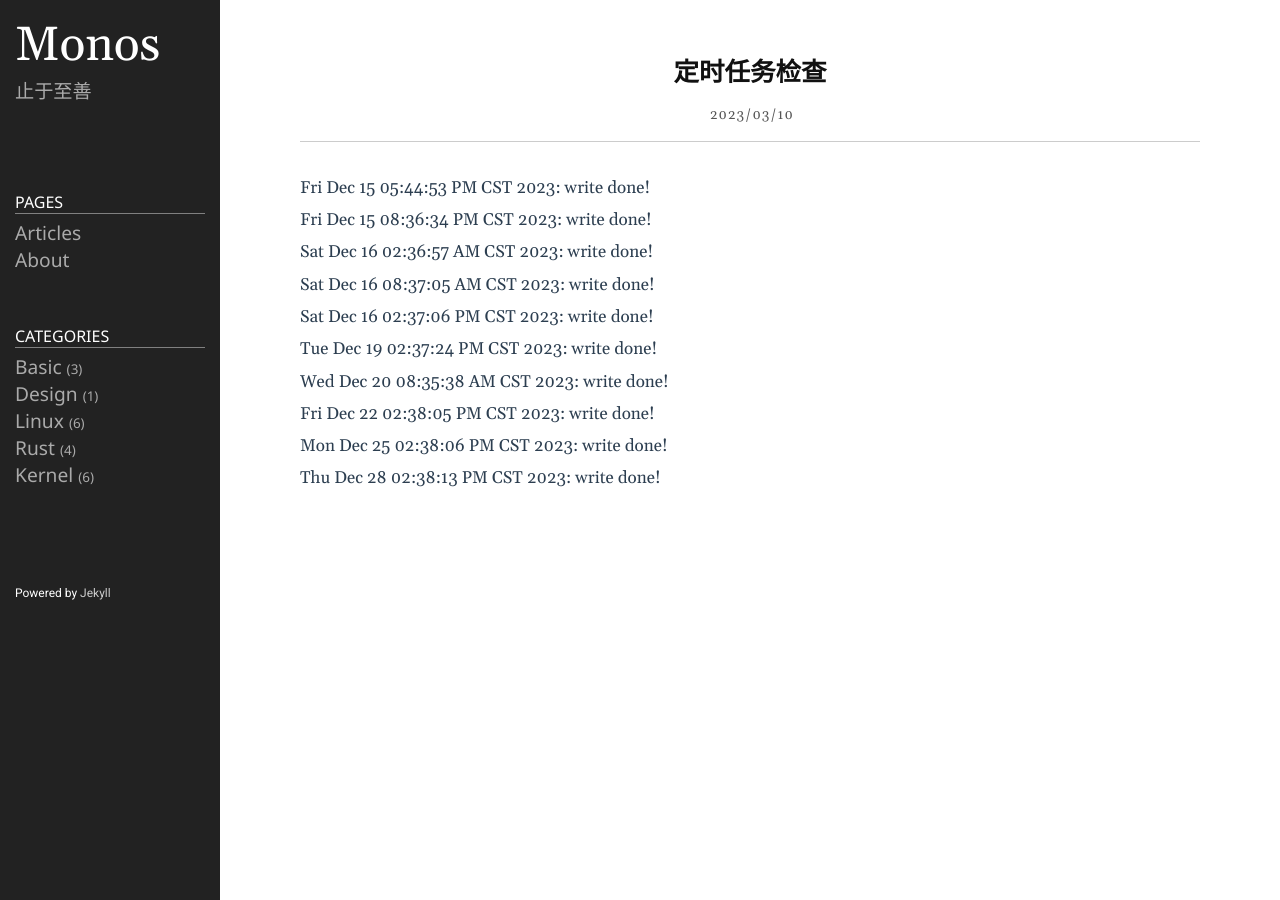
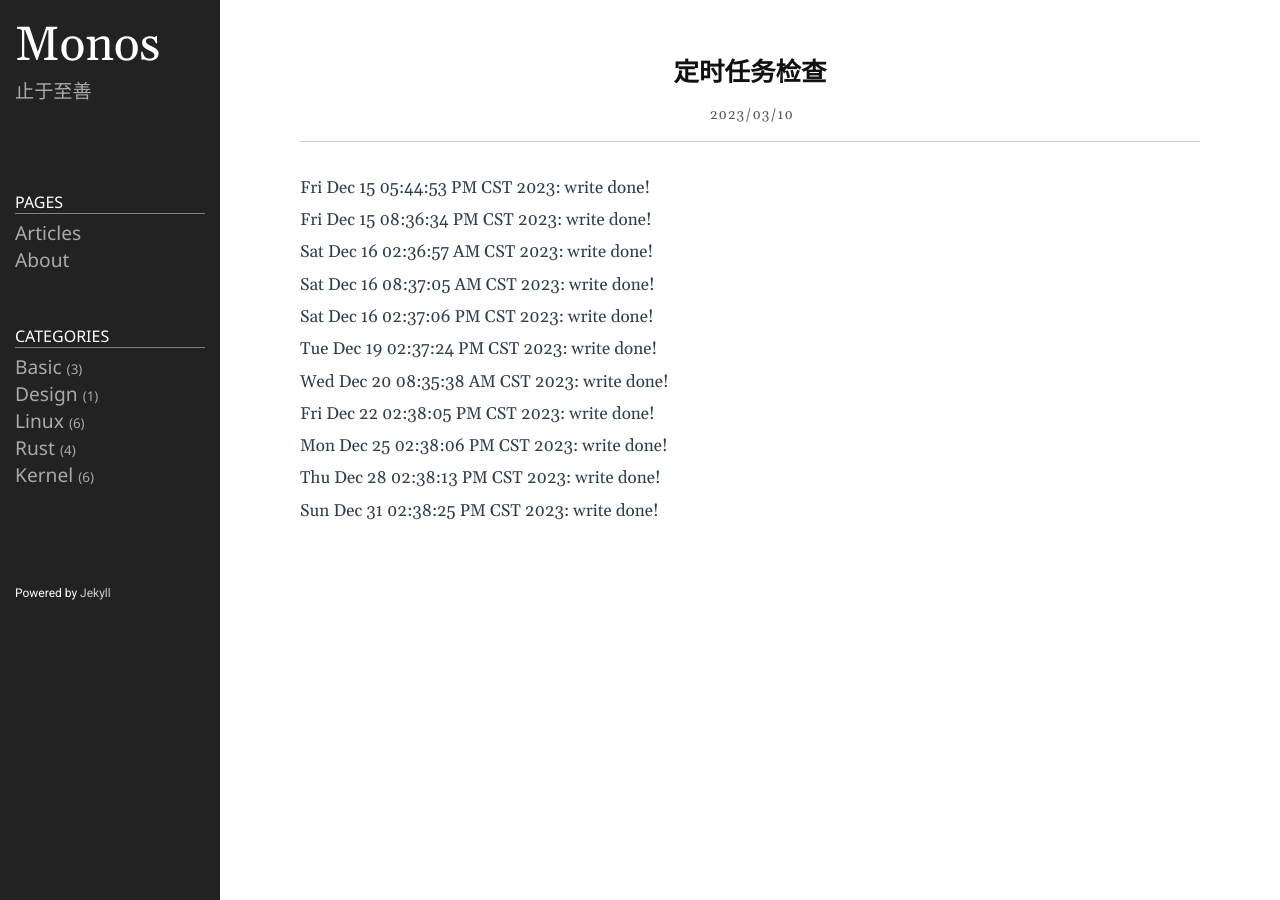
Before and after one commit to lclgo/lclgo.github.io, a Jekyll site: the page built from _posts/2023-03-10-weekly.md, in a window 1280 px wide. Built offline with Jekyll 4.4.1, drawn with Linux system fonts in a browser that asks for light colours.

Commit message:
timer check

```diff
--- a/_posts/2023-03-10-weekly.md
+++ b/_posts/2023-03-10-weekly.md
@@ -23,3 +23,5 @@ Fri Dec 22 02:38:05 PM CST 2023: write done!
 Mon Dec 25 02:38:06 PM CST 2023: write done!
 
 Thu Dec 28 02:38:13 PM CST 2023: write done!
+
+Sun Dec 31 02:38:25 PM CST 2023: write done!
```
